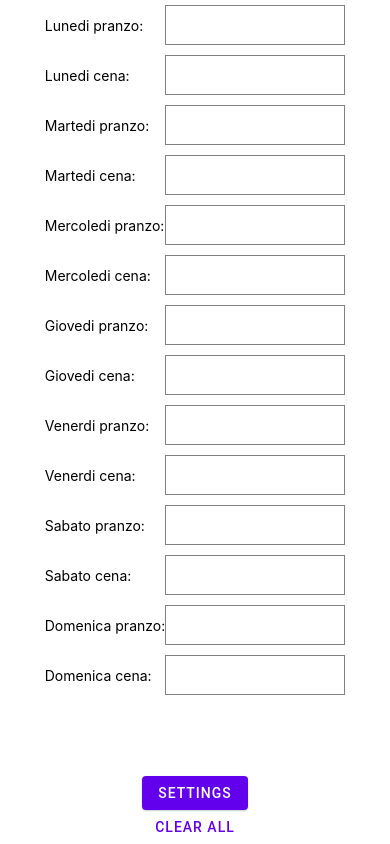
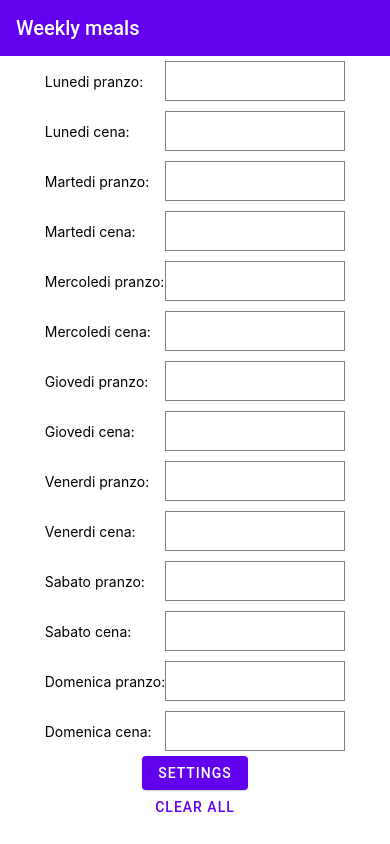
Before and after one commit to mlazzarini/meals-tracker-app, a React Native app: screen / in a window 390 px wide. Built offline with nearby package versions, Linux system fonts and the light colour scheme.

Commit message:
Add a header

```diff
--- a/App.js
+++ b/App.js
@@ -4,20 +4,21 @@ import { Button } from 'react-native-paper';
 import { StyleSheet, View, ScrollView } from 'react-native';
 import MealRow from './components/MealRow';
 import SettingsModal from './components/SettingsModal';
+import AppHeader from './components/AppHeader';
 
 export default function App() {
 	const days = ['Lunedi', 'Martedi', 'Mercoledi', 'Giovedi', 'Venerdi', 'Sabato', 'Domenica'];
-	const [ visibleSettings, setVisibleSettings ] = useState(false);
+	const [visibleSettings, setVisibleSettings] = useState(false);
 
 	const initialMeals = days.reduce((acc, day) => {
-		return {...acc, [day]: ['', '']}
-	}, {} );
+		return { ...acc, [day]: ['', ''] }
+	}, {});
 	const [meals, setMeals] = useState(initialMeals);
 
 	const setMealValue = (value, day, mealNr) => {
 		const mealsOfTheDay = meals[day];
 		const newMealsOfTheDay = mealNr === 0 ? [value, mealsOfTheDay[1]] : [mealsOfTheDay[0], value];
-		setMeals({...meals, [day]: newMealsOfTheDay});
+		setMeals({ ...meals, [day]: newMealsOfTheDay });
 	};
 
 	const clearAll = () => {
@@ -25,8 +26,10 @@ export default function App() {
 	};
 
 	return (
+		<View style={styles.root}>
+			<AppHeader />
 			<View style={styles.container}>
-			<SettingsModal visible={visibleSettings} handleClose={() => setVisibleSettings(false)}/>
+				<SettingsModal visible={visibleSettings} handleClose={() => setVisibleSettings(false)} />
 				<ScrollView>
 					{days.map(day =>
 						<View key={day}>
@@ -39,12 +42,15 @@ export default function App() {
 				<Button onPress={clearAll}> Clear all </Button>
 				<StatusBar style="auto" />
 			</View>
+		</View>
 	);
 }
 
 const styles = StyleSheet.create({
+	root: {
+		flex: 1,
+	},
 	container: {
-		flex: 1,
 		backgroundColor: '#fff',
 		alignItems: 'center',
 		justifyContent: 'center',
--- /dev/null
+++ b/components/AppHeader.js
@@ -0,0 +1,15 @@
+import * as React from 'react';
+import { Appbar } from 'react-native-paper';
+
+const AppHeader = () => {
+	return (
+		<Appbar.Header>
+			{/* <Appbar.BackAction onPress={_goBack} /> */}
+			<Appbar.Content title="Weekly meals" />
+			{/* <Appbar.Action icon="magnify" onPress={_handleSearch} /> */}
+			{/* <Appbar.Action icon="dots-vertical" onPress={_handleMore} /> */}
+		</Appbar.Header>
+	);
+};
+
+export default AppHeader;
```
Lines whose indentation alone changed are shown as unchanged.
